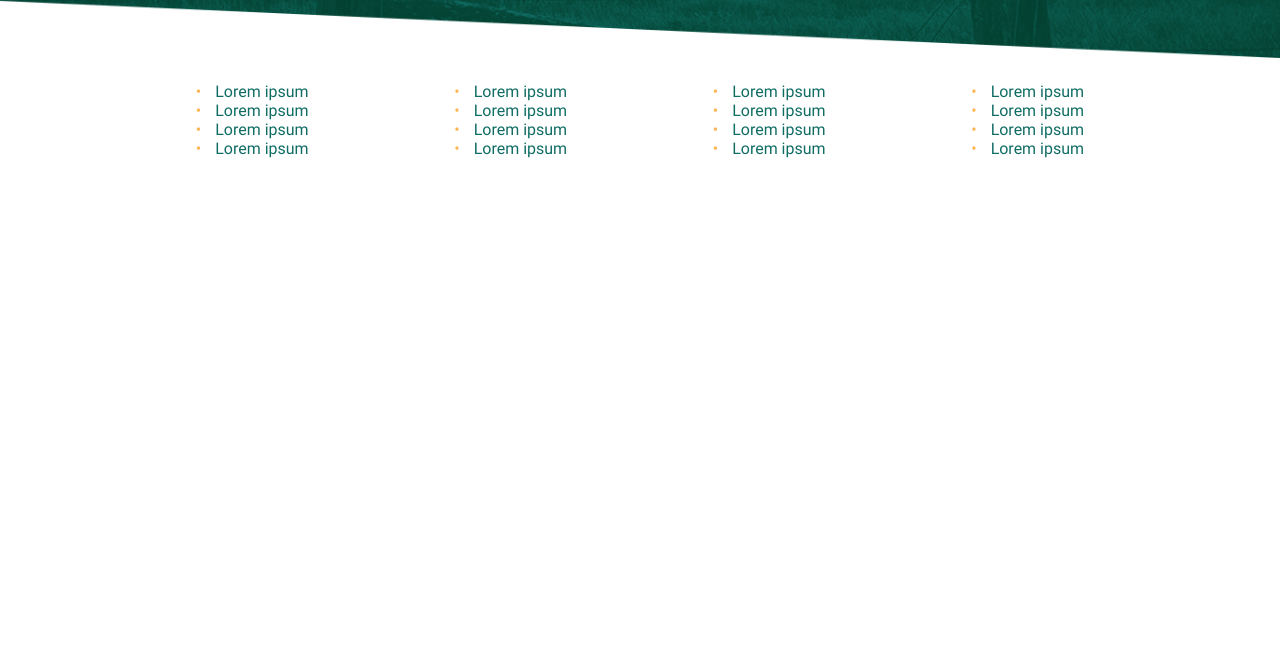
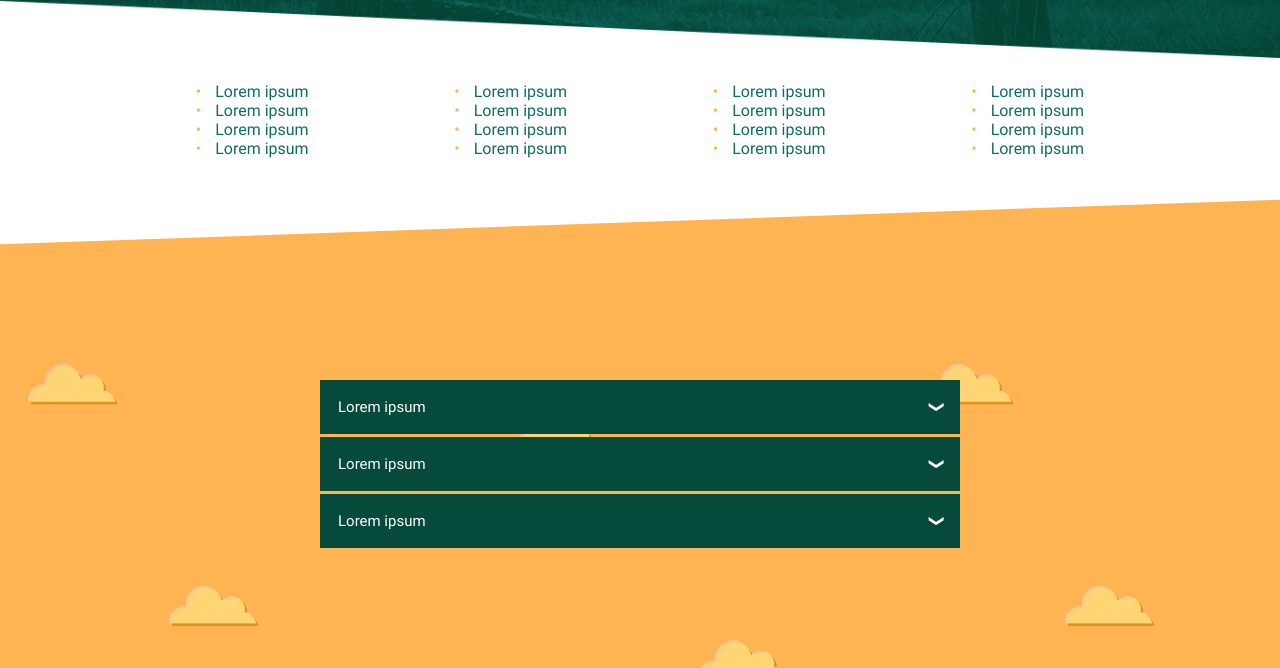
Before and after one commit to PedroAtem/template_front_01, a plain HTML site: page index.html in a window 1280 px wide. Shown: the part 558-1226 px from the top of the page. Before the commit the page ends 800 px from the top, so only its background shows below. Drawn offline with Linux system fonts and the light colour scheme.

Commit message:
criado accordion e div central laranja

```diff
--- a/index.html
+++ b/index.html
@@ -77,6 +77,49 @@
 		    </div>
 		</div>
 
+		<div class="back_mid_top"></div>
+		<div class="back_mid">
+
+			<div class="accordion">
+				<div class="accordion-item">
+					<div class="accordion-title">
+						Lorem ipsum
+						<span>&#10094</span>
+					</div>
+					<div class="accordion-content">
+						<p>Lorem ipsum dolor sit amet, consectetuer adipiscing elit, sed diam nonummy nibh euismod tincidunt ut laoreet dolore magna aliquam erat volutpat.</p>
+						<p>Ut wisi enim ad minim veniam, quis nostrud exerci tation ullamcorper suscipit lobortis nisl ut aliquip ex ea commodo consequat.</p>
+						<p>Duis autem vel eum iriure dolor in hendrerit in vulputate velit esse molestie consequat, vel illum dolore eu feugiat nulla facilisis at vero eros et accumsan et iusto odio dignissim qui blandit praesent luptatum zzril delenit augue duis dolore te feugait nulla facilisi.</p>
+					</div>
+				</div>
+
+				<div class="accordion-item">
+					<div class="accordion-title">
+						Lorem ipsum
+						<span>&#10094</span>
+					</div>
+					<div class="accordion-content">
+						<p>Lorem ipsum dolor sit amet, consectetuer adipiscing elit, sed diam nonummy nibh euismod tincidunt ut laoreet dolore magna aliquam erat volutpat.</p>
+						<p>Ut wisi enim ad minim veniam, quis nostrud exerci tation ullamcorper suscipit lobortis nisl ut aliquip ex ea commodo consequat.</p>
+						<p>Duis autem vel eum iriure dolor in hendrerit in vulputate velit esse molestie consequat, vel illum dolore eu feugiat nulla facilisis at vero eros et accumsan et iusto odio dignissim qui blandit praesent luptatum zzril delenit augue duis dolore te feugait nulla facilisi.</p>
+					</div>
+				</div>
+
+				<div class="accordion-item">
+					<div class="accordion-title">
+						Lorem ipsum
+						<span>&#10094</span>
+					</div>
+					<div class="accordion-content">
+						<p>Lorem ipsum dolor sit amet, consectetuer adipiscing elit, sed diam nonummy nibh euismod tincidunt ut laoreet dolore magna aliquam erat volutpat.</p>
+						<p>Ut wisi enim ad minim veniam, quis nostrud exerci tation ullamcorper suscipit lobortis nisl ut aliquip ex ea commodo consequat.</p>
+						<p>Duis autem vel eum iriure dolor in hendrerit in vulputate velit esse molestie consequat, vel illum dolore eu feugiat nulla facilisis at vero eros et accumsan et iusto odio dignissim qui blandit praesent luptatum zzril delenit augue duis dolore te feugait nulla facilisi.</p>
+					</div>
+				</div>
+			</div>
+
+		</div>
+
 		<script src="static/assets/js/accordion.js" type="text/javascript"></script>
 		<script src="static/assets/js/carousel.js" type="text/javascript"></script>
 		<script src="static/assets/js/contact.js" type="text/javascript"></script>
--- a/static/assets/css/accordion.css
+++ b/static/assets/css/accordion.css
@@ -0,0 +1,69 @@
+.accordion {
+	width: 50%;
+	margin: auto;
+	padding: 15vh 0;
+}
+@media (max-width: 728px) {
+	.accordion {
+		width: 90%;
+	}
+}
+
+.accordion-item {
+	margin-bottom: 3px;
+}
+
+.accordion-item:last-child {
+	margin-bottom: 0px;
+}
+
+.accordion-content {
+	padding: 0 18px;
+    background-color: white;
+    max-height: 0;
+    overflow: hidden;
+    -webkit-transition: max-height 0.2s ease-out;
+    -moz-transition: max-height 0.2s ease-out;
+    -ms-transition: max-height 0.2s ease-out;
+    transition: max-height 0.2s ease-out;
+}
+
+.accordion-content p:first-child {
+	margin-top: 1.5vw;
+}
+
+.accordion-content p {
+	margin-bottom: 1.5vw;
+}
+
+.accordion-title {
+	background: #064a3c;
+	color: #fff;
+    cursor: pointer;
+    padding: 18px;
+    width: 100%;
+    border: none;
+    text-align: left;
+    outline: none;
+    font-size: 15px;
+    -webkit-transition: 0.4s;
+    -moz-transition: 0.4s;
+    -ms-transition: 0.4s;
+    transition: 0.4s;
+}
+
+.accordion-title span {
+	float: right;
+	-webkit-transform: rotate(-90deg);
+	-moz-transform: rotate(-90deg);
+	-ms-transform: rotate(-90deg);
+	transform: rotate(-90deg);
+	-webkit-transition: 0.2s;
+	-moz-transition: 0.2s;
+	-ms-transition: 0.2s;
+	transition: 0.2s;
+}
+
+.accordion-active, .accordion-title:hover {
+    background-color: #15a996;
+}
--- a/static/assets/css/style.css
+++ b/static/assets/css/style.css
@@ -129,3 +129,31 @@ body {
 	color: #feb452;
 	margin-right: 10px;
 }
+
+/* div do accordion */
+.back_mid_top {
+	margin-top: 5vw;
+	transform:skew(0deg,-2deg);
+	-ms-transform:skew(0deg,-2deg);
+	-webkit-transform:skew(0deg,-2deg);
+	background: #feb452;
+	height: 5vw;
+}
+.back_mid {
+	background: #feb452;
+	background-image: url('../img/clouds.png');
+	background-position: 0 -5;
+	background-repeat: repeat;
+    background-size: 70%;
+	margin-top: -2vw;
+
+	-webkit-animation: animated_cloud 15s linear infinite;
+	-moz-animation: animated_cloud 15s linear infinite;
+	-ms-animation: animated_cloud 15s linear infinite;
+	animation: animated_cloud 15s linear infinite;
+}
+
+@keyframes animated_cloud {
+	from { background-position: 100vw 4vw; }
+	to { background-position: 0px 4vw; }
+}
--- a/static/assets/js/accordion.js
+++ b/static/assets/js/accordion.js
@@ -8,5 +8,59 @@
  * Inicia o accordion
  */
 function init_accordion() {
+	var elements = document.querySelectorAll(".accordion-title");
+	for (var i = 0; i < elements.length; i++) {
+		var el = elements[i];
+		el.addEventListener("click", function() {
+			toggle_class(this, "accordion-active");
+			var content = this.nextElementSibling;
+			if (content.style.maxHeight){
+				content.style.maxHeight = null;
+				this.children[0].style.transform = 'rotate(-90deg)';
+			} else {
+				content.style.maxHeight = content.scrollHeight + "px";
+				this.children[0].style.transform = 'rotate(90deg)';
+			}
+			var el_contents = document.querySelectorAll(".accordion-content");
+			for (var j = 0; j < el_contents.length; j++) {
+				var el_content = el_contents[j];
+				if (content !== el_content) {
+					remove_class(el_content.previousElementSibling, "accordion-active");
+					el_content.style.maxHeight = null;
+					el_content.previousElementSibling.children[0].style.transform = 'rotate(-90deg)';
+				}
+			}
+		});
+	}
+}
 
+/*
+ * Alterna a classe do elemento, se ele possui tira a classe se não, adiciona
+ * @param element: elemento para a classe ser alternada
+ * @param _class: classe para ser alternada
+ */
+function toggle_class(element, _class) {
+	var classList = element.className.split(' ');
+	var index = classList.indexOf(_class);
+	if (index == -1) {
+		classList.push(_class);
+	}
+	else {
+		classList.splice(index, 1);
+	}
+	element.classList = classList.join(' ');
 }
+
+/*
+ * Remove uma classe do elemento
+ * @param element: elemento para a classe ser removida
+ * @param _class: classe para ser removida
+ */
+function remove_class(element, _class) {
+	var classList = element.className.split(' ');
+	var index = classList.indexOf(_class);
+	if (index != -1) {
+		classList.splice(index, 1);
+	}
+	element.classList = classList.join(' ');
+}
```
